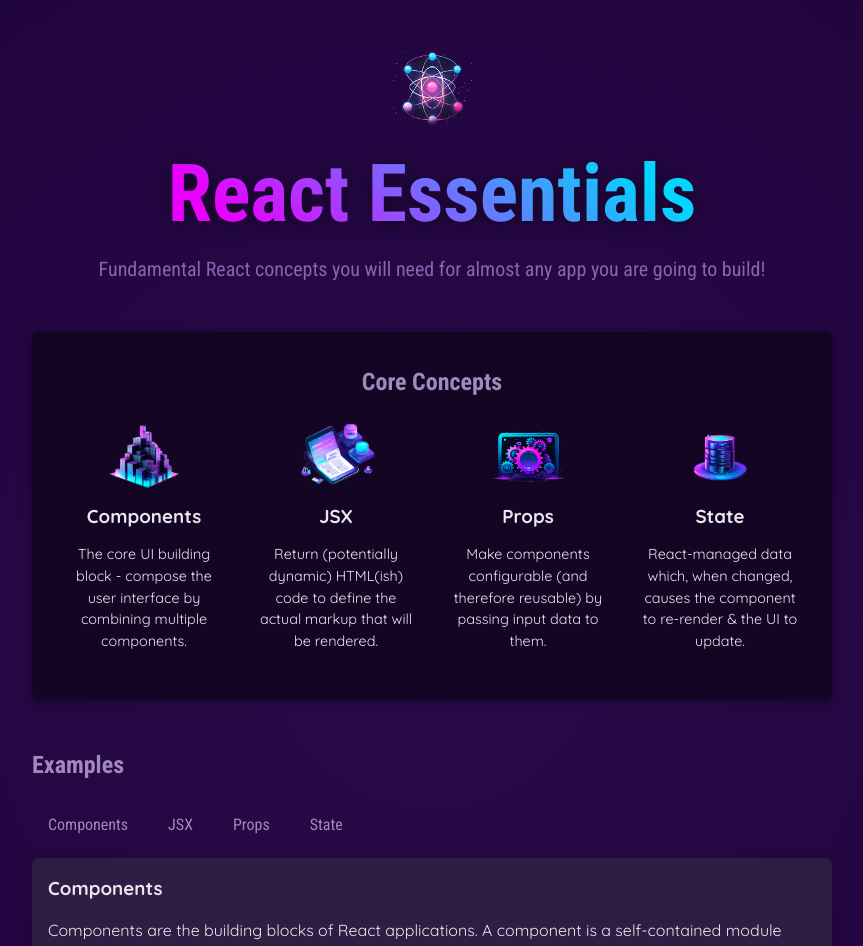
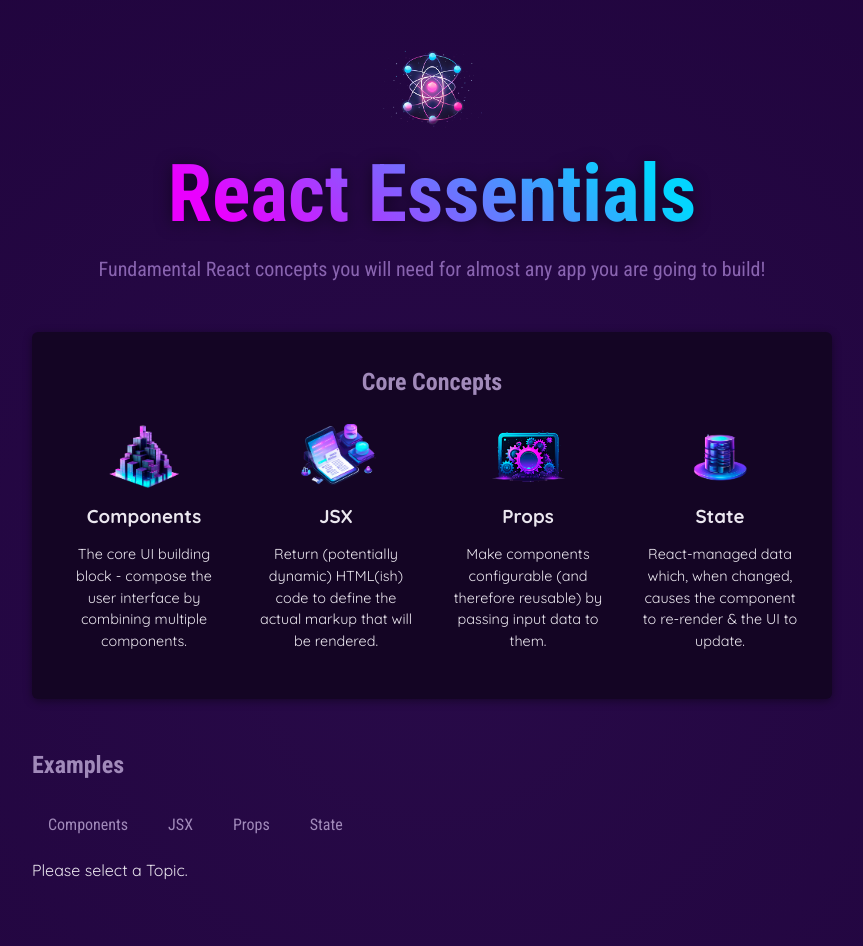
Before and after one commit to MehmetKaldirim/first-project, a React (Vite) app: page / in a window 1280 px wide. Shown: the top 946 px of the page, without its empty margins (208-1071 px from the left). Built offline with nearby package versions, Linux system fonts and the light colour scheme.

Commit message:
rendering condationally

```diff
--- a/src/App.jsx
+++ b/src/App.jsx
@@ -7,7 +7,7 @@
 import { EXAMPLES } from "./data.js";
 
 function App() {
-  const [selectedTopic, setSelectedTopic] = useState("components");
+  const [selectedTopic, setSelectedTopic] = useState();
 
   function handleSelect(selectedButton) {
     // selectedButton => 'components', 'jsx', 'props', 'state'
@@ -16,7 +16,18 @@
   }
 
   console.log("APP COMPONENT EXECUTING");
-
+  let tabContent = <p>Please select a Topic.</p>;
+  if (selectedTopic) {
+    tabContent = (
+      <div id="tab-content">
+        <h3>{EXAMPLES[selectedTopic].title}</h3>
+        <p>{EXAMPLES[selectedTopic].description}</p>
+        <pre>
+          <code>{EXAMPLES[selectedTopic].code}</code>
+        </pre>
+      </div>
+    );
+  }
   return (
     <div>
       <Header />
@@ -44,13 +55,7 @@
             <TabButton onSelect={() => handleSelect("props")}>Props</TabButton>
             <TabButton onSelect={() => handleSelect("state")}>State</TabButton>
           </menu>
-          <div id="tab-content">
-            <h3>{EXAMPLES[selectedTopic].title}</h3>
-            <p>{EXAMPLES[selectedTopic].description}</p>
-            <pre>
-              <code>{EXAMPLES[selectedTopic].code}</code>
-            </pre>
-          </div>
+          {tabContent}
         </section>
       </main>
     </div>
```
